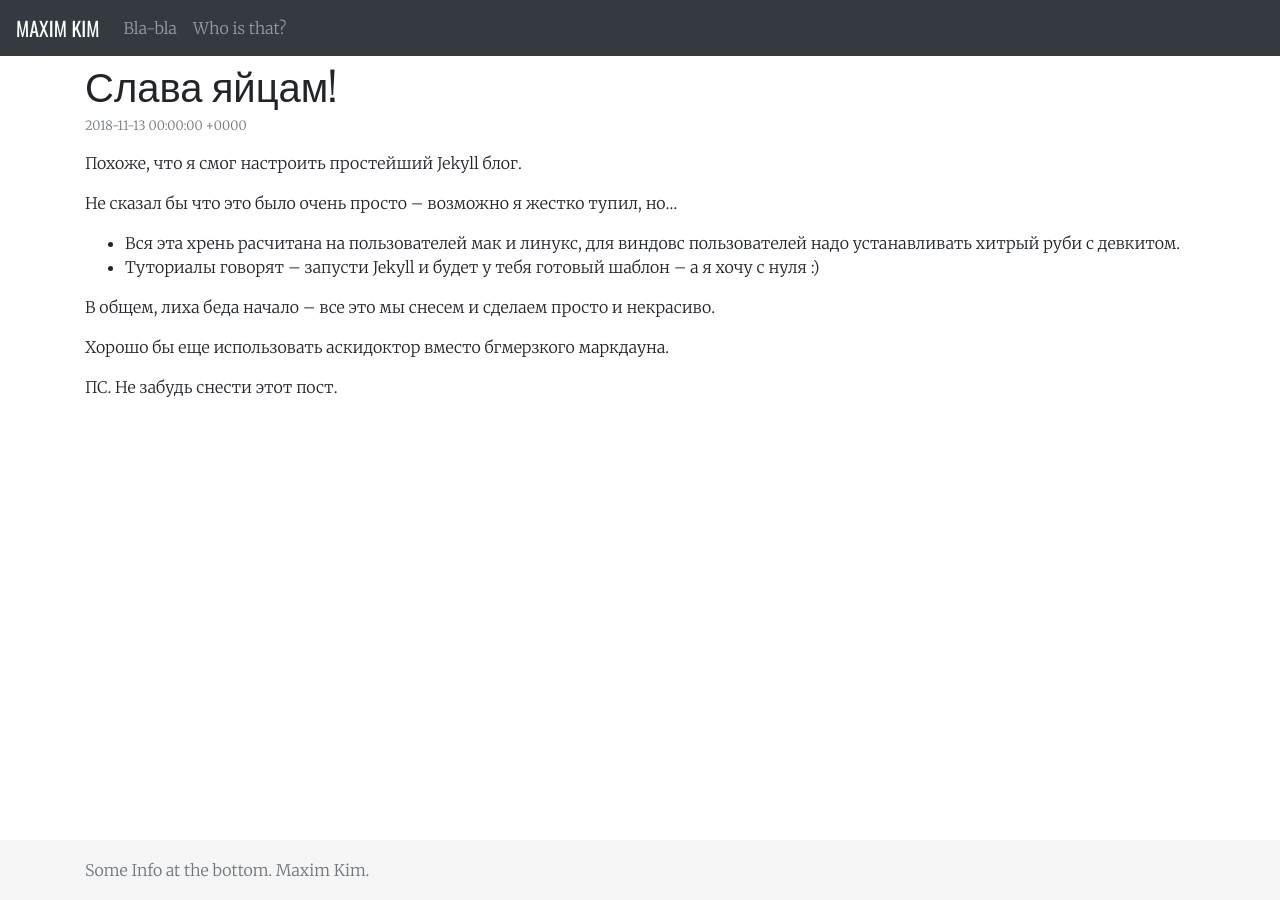
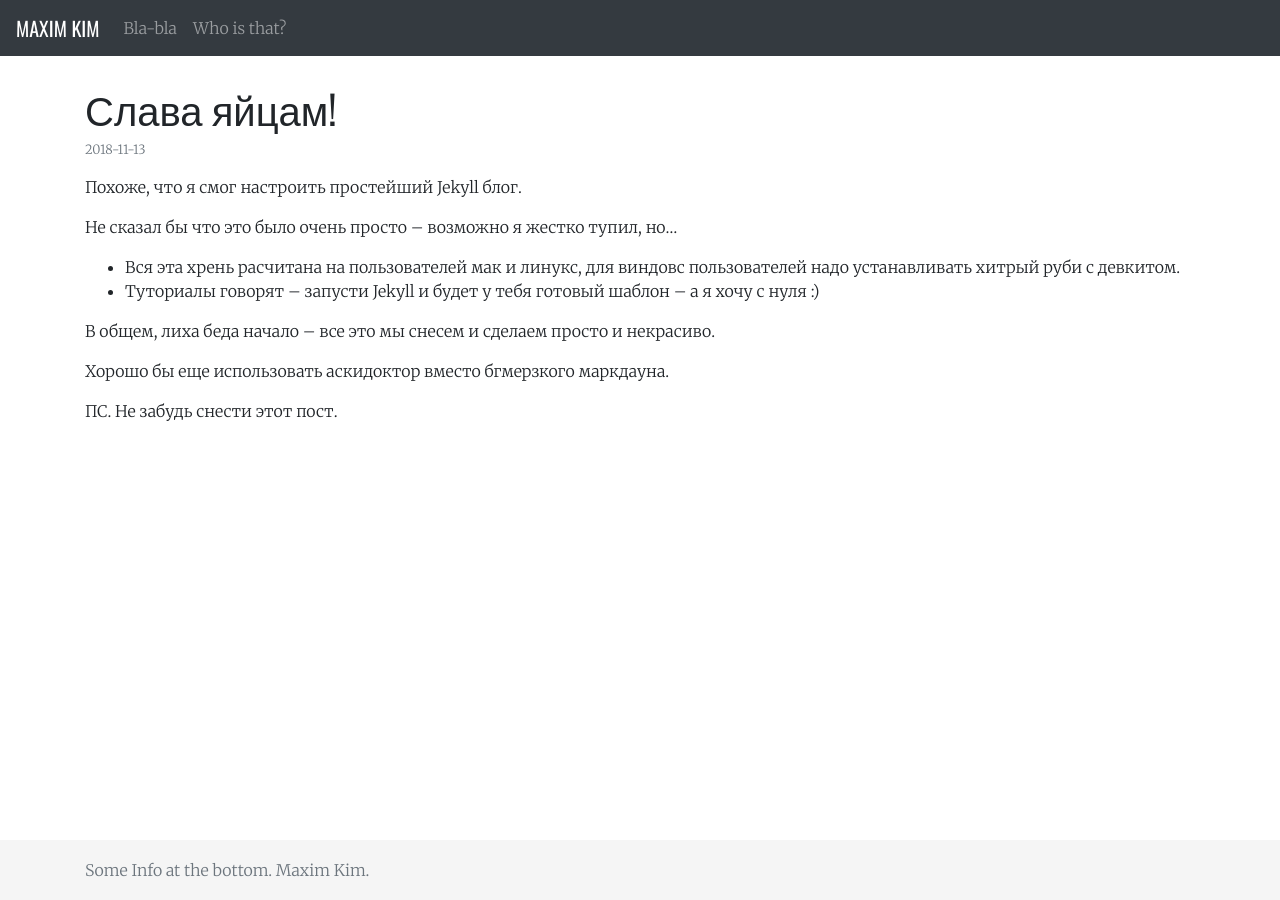
Before and after one commit to habamax/habamax.github.io, a Jekyll site: the page built from _posts/2018-11-13-slava-yaytsam.md, in a window 1280 px wide. Built offline with Jekyll 4.4.1, drawn with Linux system fonts in a browser that asks for light colours.

Commit message:
post layout

```diff
--- a/_layouts/post.html
+++ b/_layouts/post.html
@@ -1,7 +1,9 @@
 ---
 layout: default
 ---
-<h1>{{ page.title }}</h1>
-<p class="text-secondary small">{{ page.date }}</p>
+<div class="mt-4">
+	<h1>{{ page.title }}</h1>
+	<p class="text-secondary small">{{ page.date | date: "%Y-%m-%d" }}</p>
 
-{{ content }}
+	{{ content }}
+</div>
```
